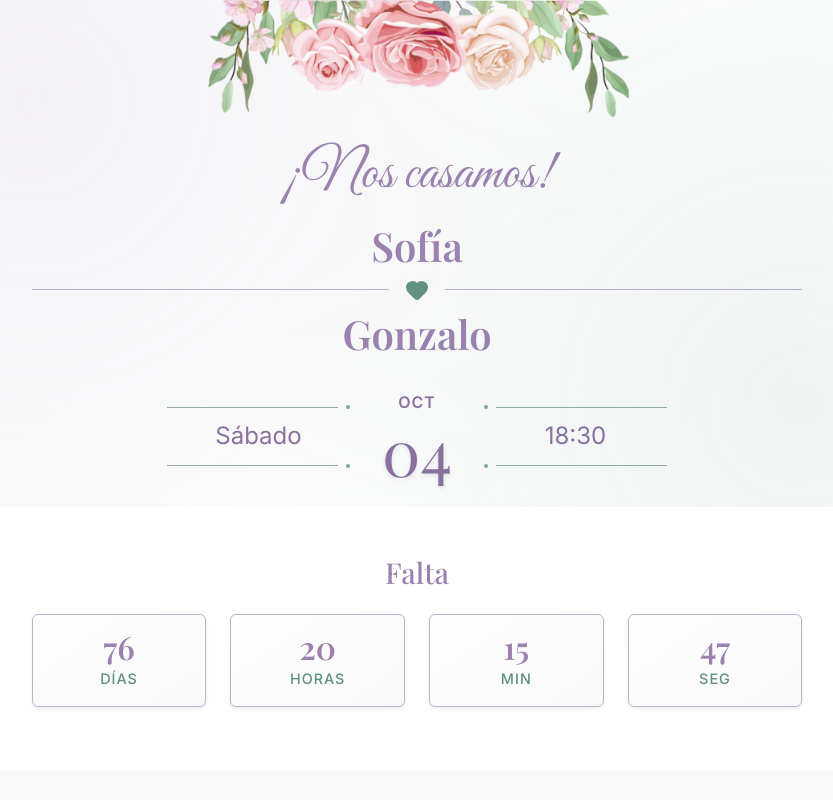
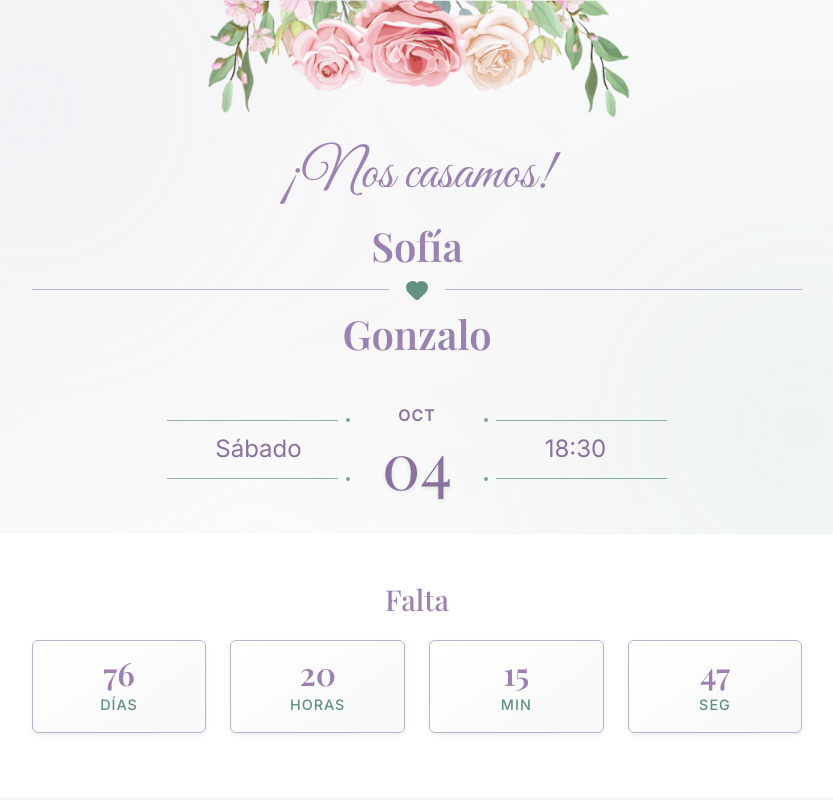
Before and after one commit to gleraromero/casamiento-sg, a React (Vite) app: page / in a window 1280 px wide. Shown: the top 800 px of the page, without its empty margins (223-1056 px from the left). Built offline with nearby package versions, Linux system fonts and the light colour scheme; a web font is replaced by a local one.

Commit message:
fix: centrar verticalmente el 04 entre las líneas decorativas

```diff
--- a/src/styles/components.css
+++ b/src/styles/components.css
@@ -55,21 +55,26 @@
   gap: 2rem;
   max-width: 500px;
   margin: 0 auto;
+  min-height: 120px;
 }
 
 .date-left, .date-right {
   display: flex;
   flex-direction: column;
   align-items: center;
+  justify-content: center;
   gap: 0.5rem;
   flex: 1;
+  min-height: 100%;
 }
 
 .date-center {
   display: flex;
   flex-direction: column;
   align-items: center;
+  justify-content: center;
   gap: 0.25rem;
+  min-height: 100%;
 }
 
 .day-name, .time {
```
